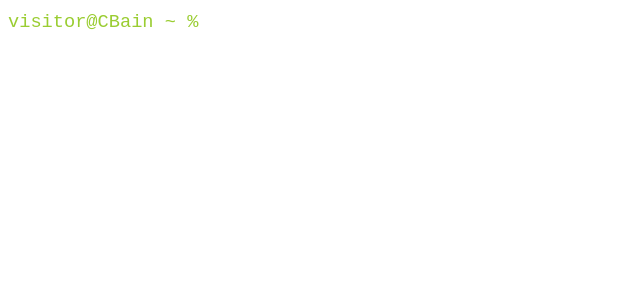
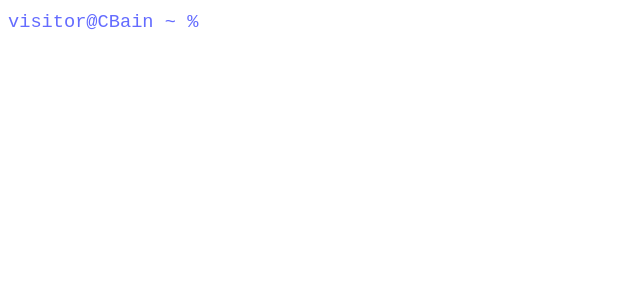
Before and after one commit to Cbain10/cleat-culture, a React (Vite) app: page /terminal in a window 1280 px wide. Shown: the top 300 px of the page, without its empty margins (0-640 px from the left). Built offline with nearby package versions, Linux system fonts and the light colour scheme.

Commit message:
styles for terminal

```diff
--- a/src/views/terminalView/TerminalView.css
+++ b/src/views/terminalView/TerminalView.css
@@ -5,21 +5,19 @@ input:focus {outline:none!important;}
 .terminal-container {
     width: 100vw;
     height: 100vh;
-    color: yellowgreen;
+    color: #646cff;
     font-size: 14pt;
     font-family: monospace;
     padding: 8px;
 
     .text-input {
         caret-color: yellowgreen;
-        caret-shape: block;
+        /* caret-shape: block; */
         border: none;
         width: 200px;
         color: yellowgreen;
-        /* height: 30px; */
         font-size: 14pt;
         font-family: monospace;
-        /* background: white; */
         background: inherit;
     }
 }
```
